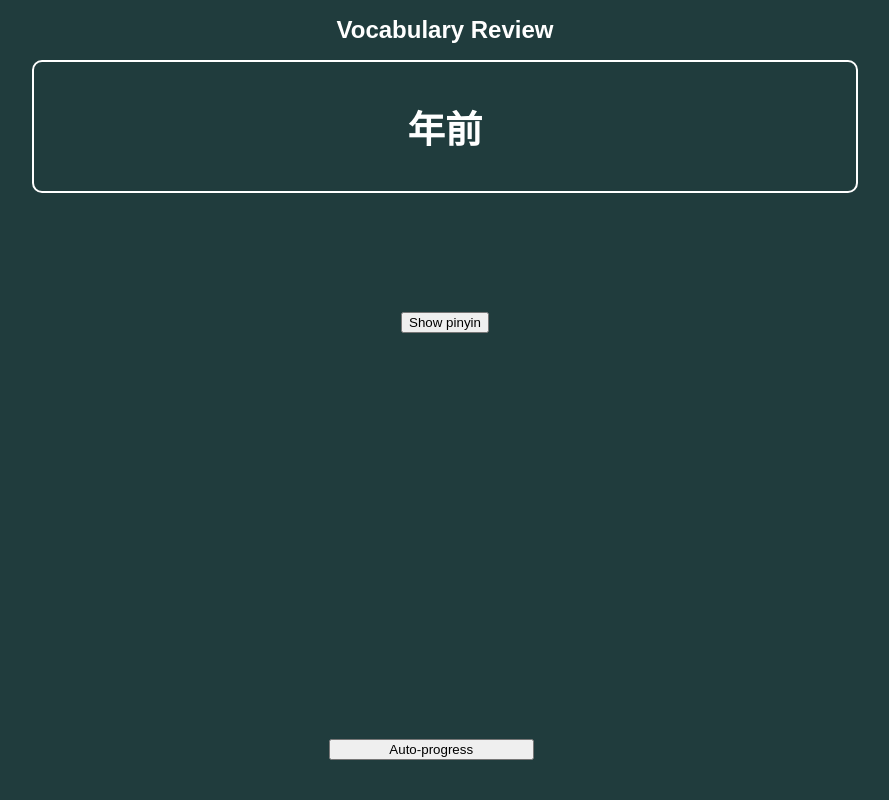
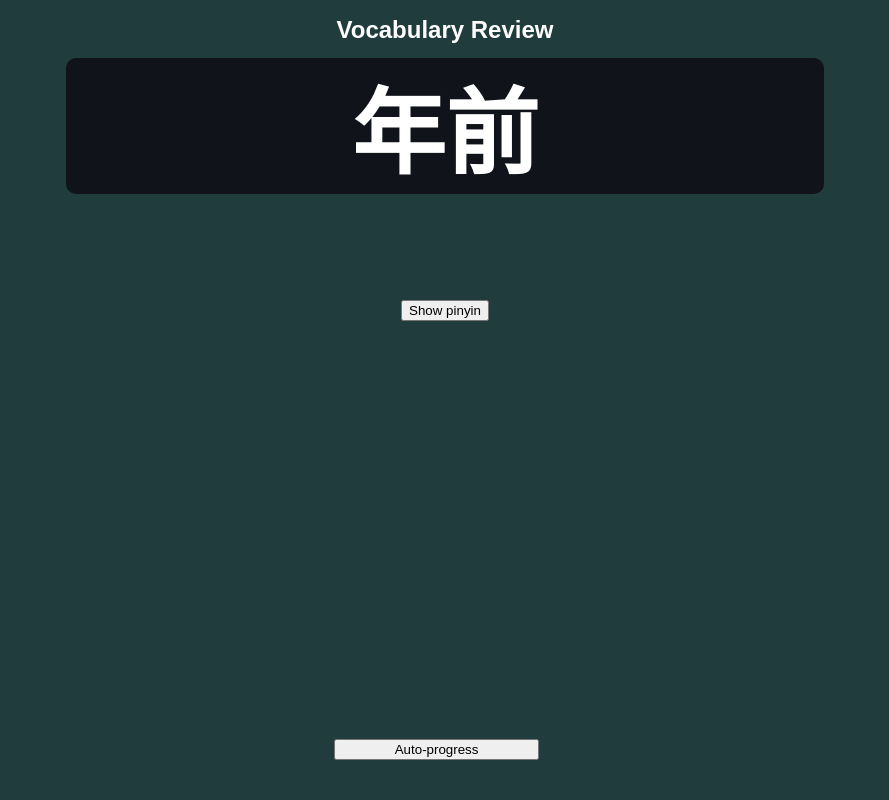
Before and after one commit to tubbums32/tubbums32.github.io, a PHP site: page /index.html in a window 1280 px wide. Shown: the whole page, without its empty margins (195-1084 px from the left). Run offline with PHP 8.4, Linux system fonts and the light colour scheme.

Commit message:
Add files via upload

```diff
--- a/index.html
+++ b/index.html
@@ -4,7 +4,7 @@
         <meta charset="UTF-8">
         <meta http-equiv="X-UA-Compatible" content="IE=edge">
         <meta name="viewport" content="width=device-width, initial-scale=1.0">
-        <title><a href="https://vocabularyreview.herokuapp.com/index.html">Vocabulary Review</a></title>
+        <title>Vocabulary Review</title>
         <link href="style.css" rel="stylesheet" type="text/css">
     </head>
 
--- a/style.css
+++ b/style.css
@@ -9,63 +9,62 @@ body{
     font-size: 150%;
     text-align:center;
     cursor: pointer;
+    text-decoration: none
 }
 
 .term{
-    border: solid 2.5px white;
+    border: solid 0px white;
+    background-color: rgb(16, 20, 26);
     border-radius: 10px;
     margin:auto;
+    margin-top:-1em;
     text-align:center;
-    width:65%;
+    width:60%;
     font-family: 'Andika', sans-serif;
-    font-size: 200%;
+    font-size: 500%;
     color: white;
 }
 
 .pinyin{
-    border: solid 2.5px white;
+    border: solid 0px white;
     border-radius: 10px;
     text-align:center;
-    font-size: 100%;
-    margin: auto;
-    width:65%;
-    font-family: 'Andika', sans-serif;
-    visibility:hidden;
+    font-size: 200%;
+    margin-top:-2.5em;
+    width:100%;
+    font-family: 'Arial', sans-serif;
     color:white;
 }
 
 .english{
-    border: solid 2.5px white;
+    border: solid 0px white;
     border-radius: 10px;
     text-align:center;
-    font-size: 70%;
-    margin: auto;
-    width:65%;
+    font-size: 100%;
+    margin-top:-1.75em;
+    margin-bottom: 0%;
+    width:100%;
     font-family: 'Andika', sans-serif;
-    visibility:hidden;
     color:white;
 }
 
 
 .pinyinButton{
     text-align: center;
-    margin-top: 10px;
+    margin-top: -0.05em;
     position: static;
-    bottom:10%;
 }
 
 .definitionButton{
     text-align: center;
-    margin-top: 10px;
+    margin-top: -0.05em;
     position: static;
-    bottom:10%;
 }
 
 .nextButton{
     text-align: center;
-    margin-top: 10px;
+    margin-top: -0.05em;
     position: static;
-    bottom:10%;
 }
 
 .pauseButton{
@@ -92,7 +91,7 @@ button:hover{
 .autoprogressButton{
     position:absolute;
     width: 40%;
-    margin-left: 14.5%;
+    margin-left: 14.8%;
     text-align: center;
     bottom:5%;
 }
```
